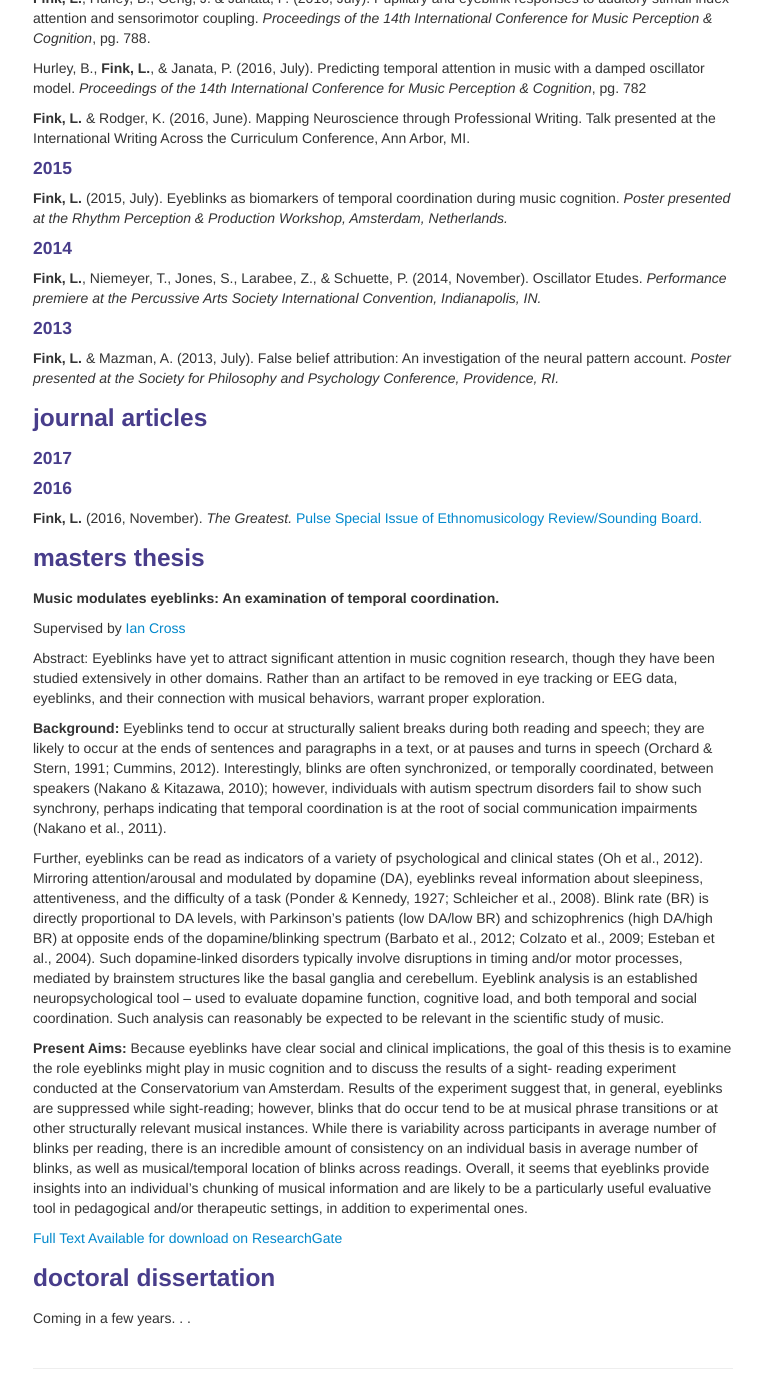
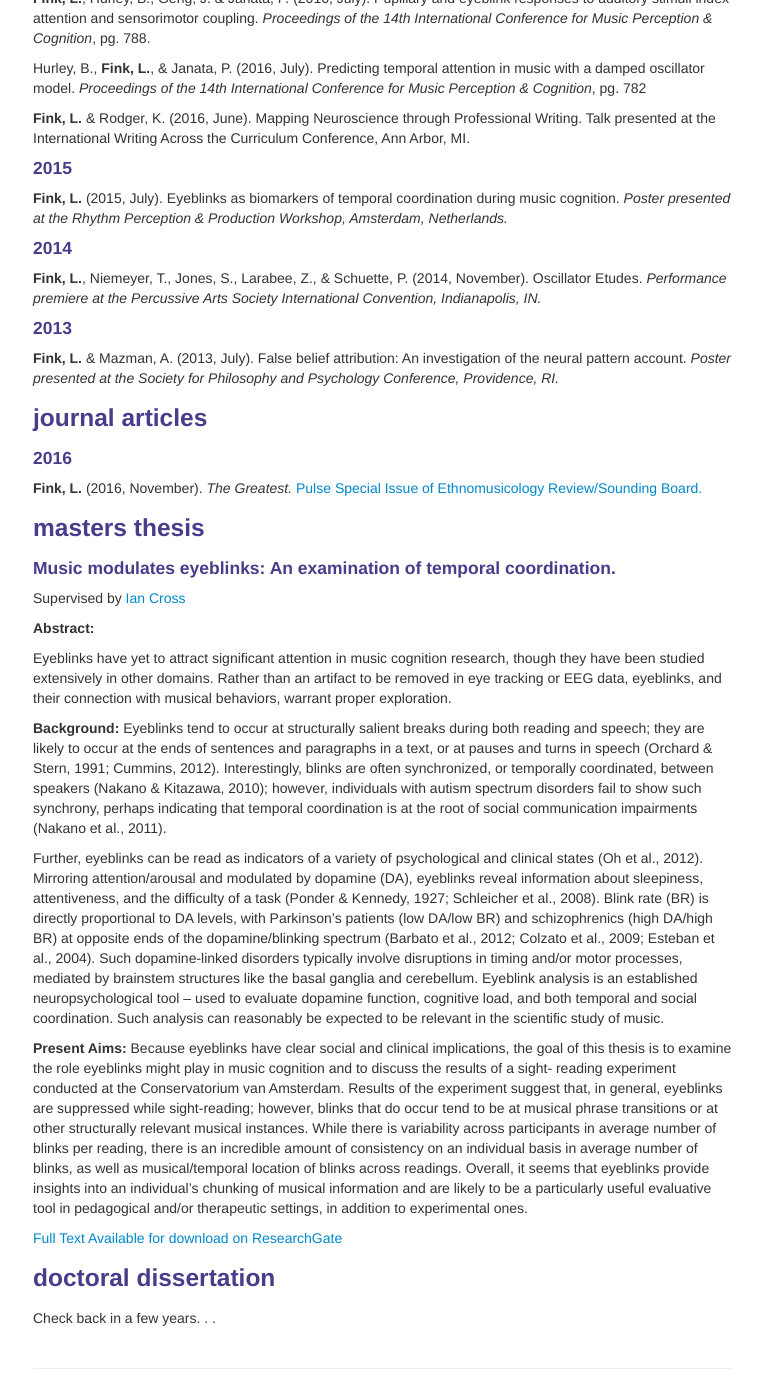
Before and after one commit to lkfink/lkfink.github.io, a Jekyll site: the page built from pages/pubs.md, in a window 1280 px wide and 1400 px high, scrolled down 506 px. Shown: the whole window, without its empty margins (257-1021 px from the left). Built offline with Jekyll 4.4.1, drawn with Linux system fonts in a browser that asks for light colours.

Commit message:
Update pubs.md

```diff
--- a/pages/pubs.md
+++ b/pages/pubs.md
@@ -45,19 +45,17 @@ Hurley, B., **Fink, L.**, & Janata, P. (2016, July). Predicting temporal attenti
 
 ### <a name="articles"></a>journal articles
 
-#### 2017
-
 #### 2016
 **Fink, L.** (2016, November). *The Greatest.* [Pulse Special Issue of Ethnomusicology Review/Sounding Board.](http://ethnomusicologyreview.ucla.edu/sounding-board/special-issue)
 
 
 
 ### <a name="thesis"></a>masters thesis
-**Music modulates eyeblinks: An examination of temporal coordination.**
+#### Music modulates eyeblinks: An examination of temporal coordination.
 
 Supervised by [Ian Cross](http://www.mus.cam.ac.uk/directory/ian-cross)
 
-Abstract:
+##### Abstract:
 Eyeblinks have yet to attract significant attention in music cognition research, though they have been studied extensively in other domains. Rather than an artifact to be removed in eye tracking or EEG data, eyeblinks, and their connection with musical behaviors, warrant proper exploration.
 
 **Background:** Eyeblinks tend to occur at structurally salient breaks during both reading and speech; they are likely to occur at the ends of sentences and paragraphs in a text, or at pauses and turns in speech (Orchard & Stern, 1991; Cummins, 2012). Interestingly, blinks are often synchronized, or temporally coordinated, between speakers (Nakano & Kitazawa, 2010); however, individuals with autism spectrum disorders fail to show such synchrony, perhaps indicating that temporal coordination is at the root of social communication impairments (Nakano et al., 2011).
@@ -74,4 +72,4 @@ Eyeblink analysis is an established neuropsychological tool – used to evaluate
 
 ### <a name="dissertation"></a>doctoral dissertation
 
-Coming in a few years. . .
+Check back in a few years. . .
```
